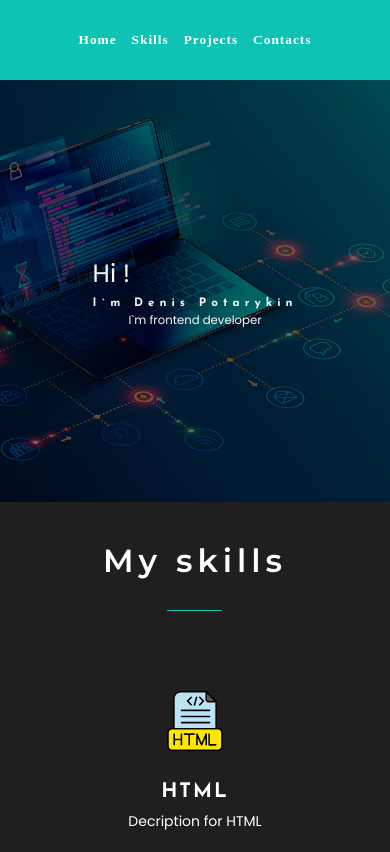
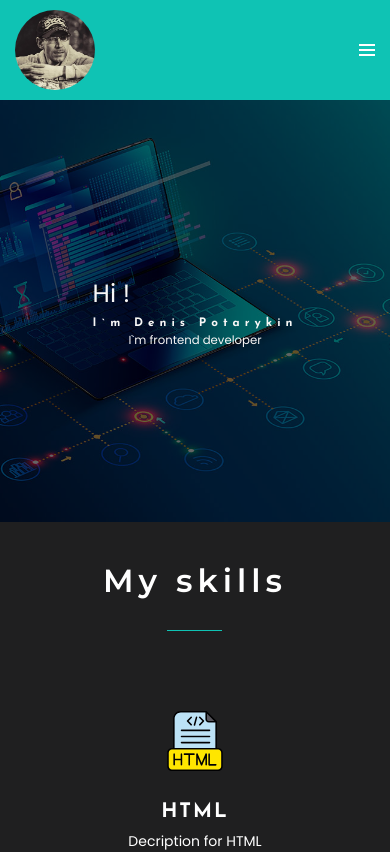
Before and after one commit to DenRainmen/Portfolio, a React (Vite) app: page / in a window 390 px wide. Shown: the top 852 px of the page. Built offline with nearby package versions, Linux system fonts and the light colour scheme.

Commit message:
Добавил адаптив для дополнительного меню

```diff
--- a/src/App.css
+++ b/src/App.css
@@ -55,18 +55,18 @@ button, [type="button"] {
 }
 
 
-
+/*
 .header {
   width: 100%;
   height: 80px;
   background-color: var(--success);
- /*  border: 1px solid; */
+
   display: flex;
 
   align-items: center;
   justify-content: flex-end;
   padding: 0 20px;
-}
+} */
 
 .main {
 position: relative;
--- a/src/Aside menu/AsideMenu.module.scss
+++ b/src/Aside menu/AsideMenu.module.scss
@@ -8,7 +8,7 @@
 display: none;
 	width: 15vw;
 	height: 100vh;
-	background-color: $bgColorSecondary;
+	background-color: rgba(21, 132, 117, 0.997);
 	position:fixed;
 	z-index: 10;
 
--- a/src/Header/Header.module.scss
+++ b/src/Header/Header.module.scss
@@ -1,24 +1,182 @@
-@import  "../common/sass/variables.scss";
+@import "../common/sass/variables.scss";
 
 
 .header {
   display: none;
-  width: 100%;
-  height: 80px;
-  background-color: $teal;
-  /* border: 1px solid; */
 
-  align-items: center;
-  justify-content: flex-end;
-  padding: 0 20px;
 
-  @media (max-width: 1092px){
-    justify-content: center;
-    padding: 0 9%;
+  .photo {
+    /* display: inline-block; */
+    /*  width: clamp(200px, 30%, 300px); */
+    width: 80px;
+    height: 80px;
+    /*    width: clamp(10px, 10vw, 60px);
+     height: clamp(10px, 10vw, 60px); */
+    background-color: grey;
+    border-radius: 100%;
+    background-image: url("../assets/images/me.jpg");
+    background-position: center;
+    background-repeat: no-repeat;
+    background-size: cover;
+
+  }
+
+  /* -----  burger-menu -----*/
+
+  .burger {
+
+
+
+
+
+    @media screen and (max-width:1000px) {
+
+      position: relative;
+      width: 4vw;
+      height: 3vw;
+      /*  border: 1px solid white; */
+      /*     padding: 5px; */
+      display: flex;
+      flex-direction: column;
+      justify-content: center;
+      transition: 1s;
+
+
+
+      &::before {
+        position: absolute;
+        content: "";
+        top: 0;
+        background-color: white;
+        height: 2px;
+        width: 100%;
+        transition: 1s;
+      }
+
+      &::after {
+        position: absolute;
+        content: "";
+        bottom: 0;
+        background-color: white;
+        height: 2px;
+        width: 100%;
+        transition: 1s;
+      }
+
+      span {
+        position: absolute;
+        top: 1.3vw;
+        height: 2px;
+        background-color: white;
+        width: 100%;
+        transition: 1s;
+
+      }
+
+      &.active {
+       position:fixed;
+       right: 3vw;
+        transform: translateX(-20vw);
+        z-index: 10;
+
+      }
+
+      &.active span {
+        display: none;
+      }
+
+      &.active::before {
+        transform: rotate(45deg);
+        top: 9px;
+        transition: 0.5s ease;
+      }
+
+      &.active::after {
+        transform: rotate(-45deg);
+        top: 9px;
+        transition: 1s ease;
+      }
+
+
+    }
+
+
+
+
+  }
+
+
+
+
+
+  .nav {
+    /*   border: 1px solid red; */
+    padding: 20px;
+    display: flex;
+    gap: 5vw;
+    transition: 0.3s;
+
+    a {
+      color: white;
+      font-size: 2vw;
+      font-family: 'Montserrat', cursive;
+      text-decoration: none;
+
+      &:hover {
+        text-decoration: underline;
+        text-underline-offset: 8px;
+      }
+    }
+
+
+    @media screen and (max-width:1000px) {
+
+
+
+      position: fixed;
+      top: 0;
+      right: 0;
+
+      background: rgba(18, 25, 54, 0.651);
+      border: 1px solid white;
+      display: flex;
+      flex-direction: column;
+      width: 30vw;
+      height: 800px;
+      text-align: right;
+      transform: translate(100%, 0%);
+      z-index: 5;
+
+
+      &.active {
+        position:fixed;
+        transform: translateX(0%);
+      }
+
+
+
+
+
+    }
+
+
+  }
+
+
+  @media (max-width: 1092px) {
+    display: flex;
+    width: 100%;
+    height: 100px;
+    background-color: $teal;
+    /* border: 1px solid; */
+    justify-content: space-between;
+    align-items: center;
+    padding: 0 2%;
     display: flex;
 
 
-}
+  }
+
 
 
 
--- a/src/Header/Header.tsx
+++ b/src/Header/Header.tsx
@@ -1,14 +1,46 @@
 import React from "react";
 import s from "./Header.module.scss";
-import { Nav } from "../Nav/Nav";
-/* import c from "../common/styles/Container.module.css"; */
+
 import "../App.css"
 
+import  {useState}  from "react"
+
 export const Header = () => {
+
+
+const[active, setActive] = useState(false)
+
+const onClickHandler = () => {
+ /*  alert("YO") */
+ setActive(!active)
+
+}
+
+
   return (
     <header className={`container ${s.header}`}>
       <div className={`${s.header}`}>
-        <Nav />
+
+
+
+        <div className={s.photo}></div>
+
+        <div
+         className={active ? `${s.burger} ${s.active}` : s.burger}
+         onClick = {onClickHandler}
+         >
+
+          <span></span>
+
+        </div>
+
+        <nav className={active ? `${s.nav} ${s.active}` : s.nav}>
+          <a href="#">Home</a>
+          <a href="#">Skills</a>
+          <a href="#">Projects</a>
+          <a href="#">Contacts</a>
+        </nav>
+
       </div>
     </header>
   );
--- a/src/Nav/Nav.module.scss
+++ /dev/null
@@ -1,33 +0,0 @@
-.nav {
-  display: flex;
-  /* border: 1px solid black; */
-  /* width: 300px; */
-  justify-content: flex-end;
-  gap: 15px;
-
-  @media (max-width: 600px){
-
-    justify-content:center;
-
-}
-
-  a {
-    text-decoration-line: none;
-    color: white;
-    font-weight: bold;
-    font-family: 'Poppins', sans-serif;
-    font-size: 20px;
-    line-height: 1.4;
-    letter-spacing: 1px;
-
-
-    @media (max-width: 600px){
-      font-family: cursive;
-      font-size: smaller;
-
-  }
-  }
-
-
-
-}
--- a/src/Nav/Nav.tsx
+++ /dev/null
@@ -1,13 +0,0 @@
-import React from "react";
-import s from "./Nav.module.scss";
-
-export const Nav = () => {
-  return (
-    <nav className={s.nav}>
-      <a href="#">Home</a>
-      <a href="#">Skills</a>
-      <a href="#">Projects</a>
-      <a href="#">Contacts</a>
-    </nav>
-  );
-};
```
